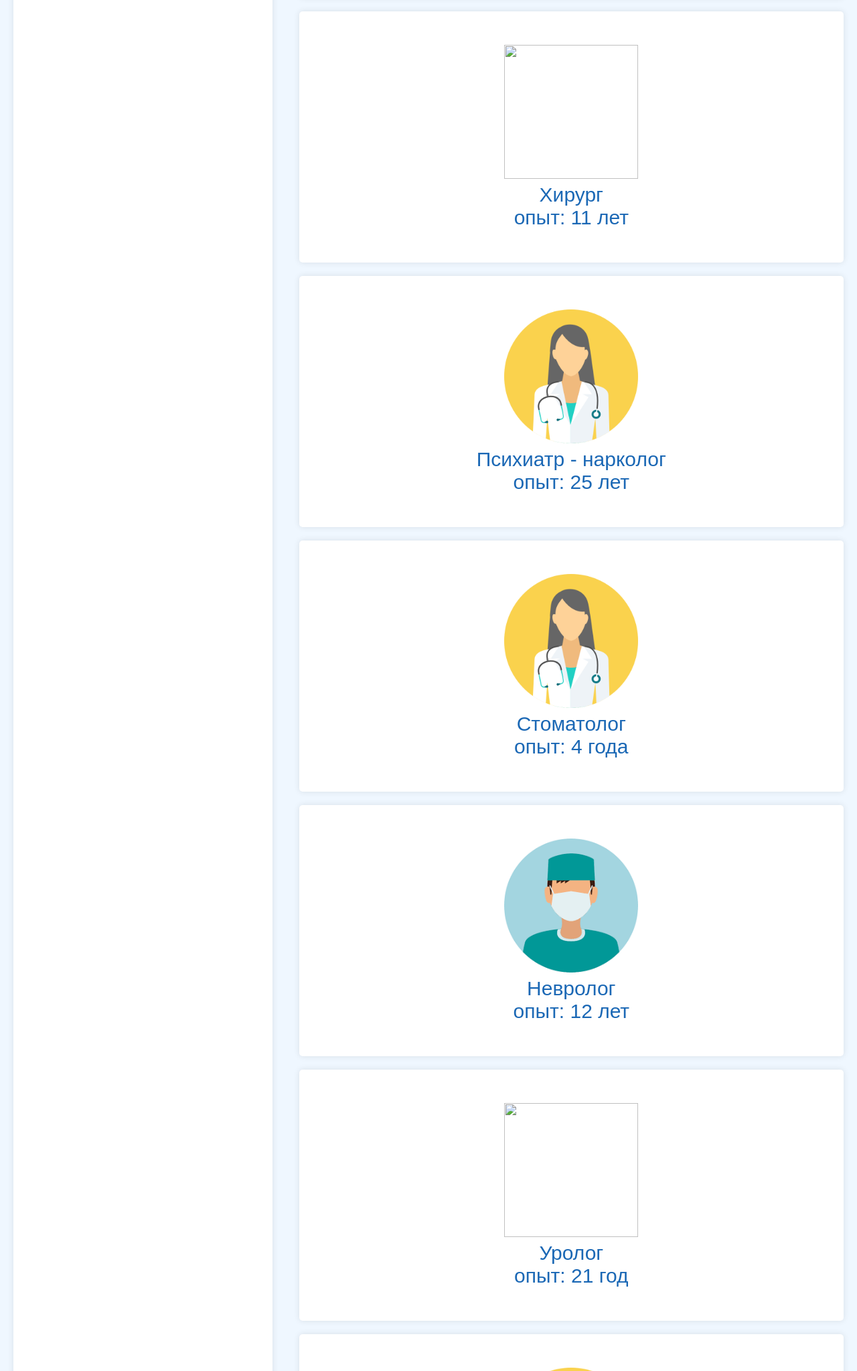
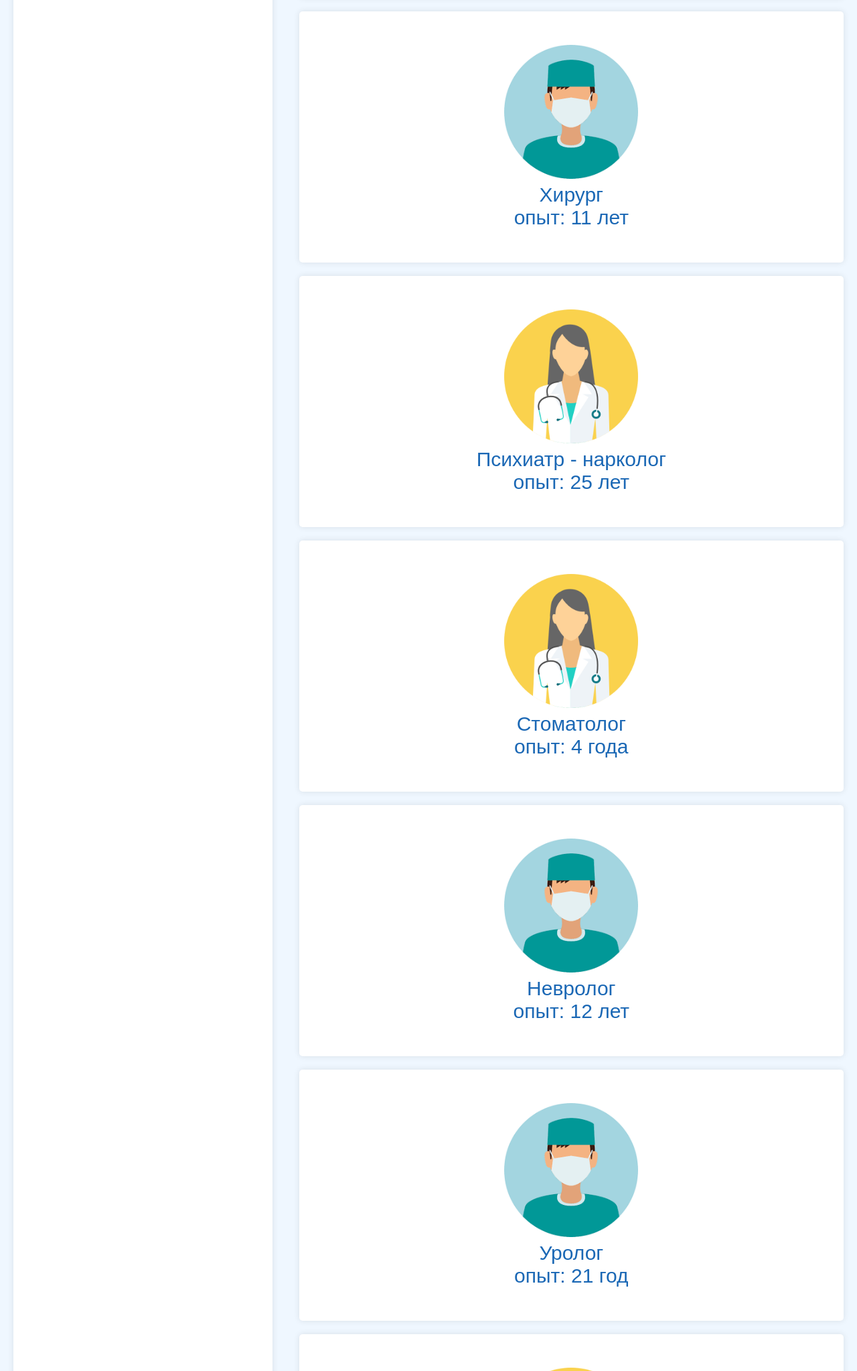
Before and after one commit to TheDetoct/TheDetoct.github.io, a plain HTML site: page specialists.html in a window 1280 px wide. Shown: the part 2158-4205 px from the top of the page at 67% size. Drawn offline with Linux system fonts and the light colour scheme.

Commit message:
Update specialists.html

```diff
--- a/specialists.html
+++ b/specialists.html
@@ -162,7 +162,7 @@
             </p>
         </div>
         <div class="b">
-            <p><img src="=images.png">
+            <p><img src="images.png">
                 <br>Хирург<br>
                 опыт: 11 лет
             </p>
@@ -186,7 +186,7 @@
             </p>
         </div>
         <div class="b">
-            <p><img src="=images.png">
+            <p><img src="images.png">
                 <br>Уролог<br>
                 опыт: 21 год
             </p>
```
